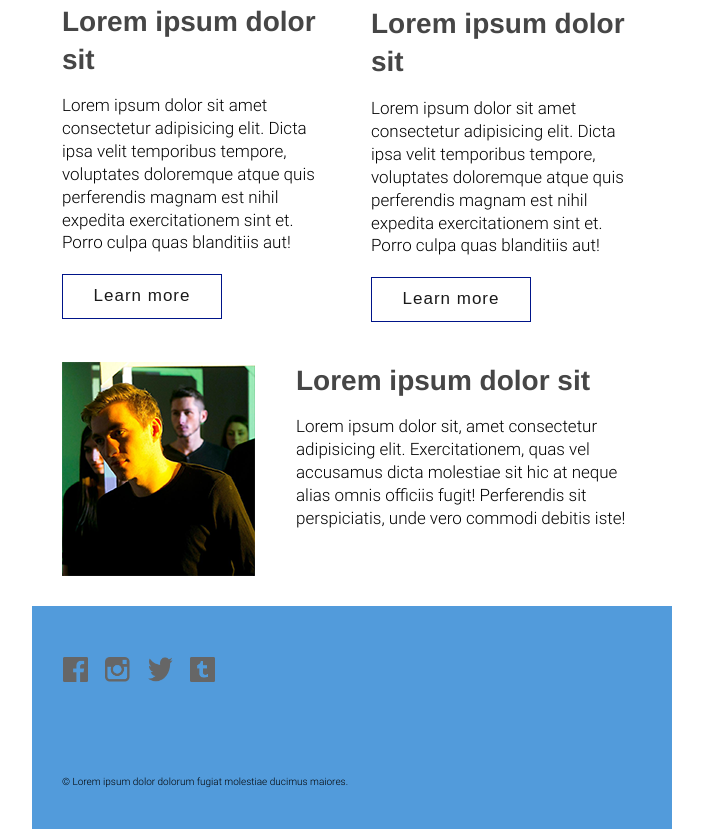
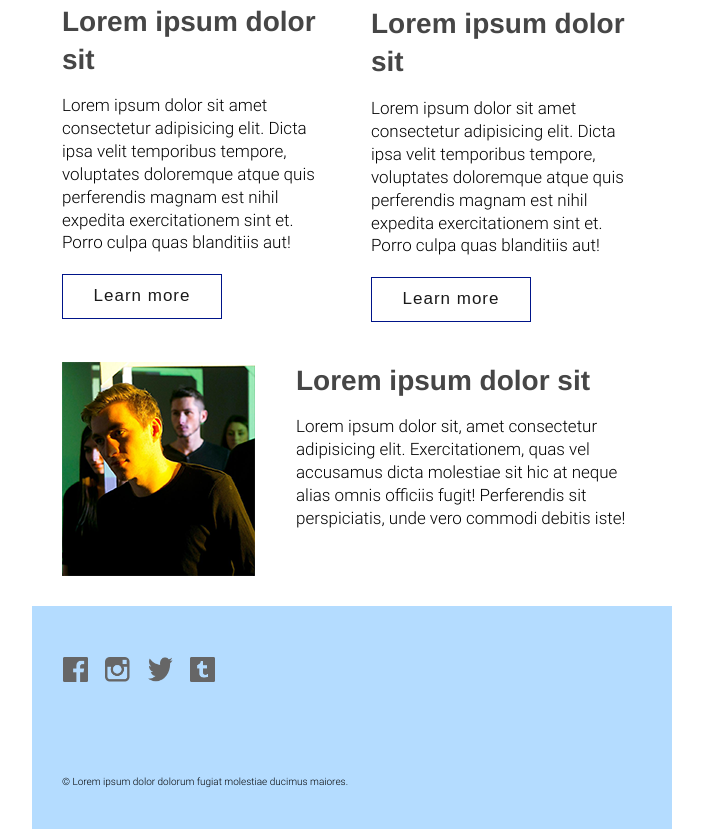
Before and after one commit to jhkette/emailer, a plain HTML site: page index.html in a window 1280 px wide. Shown: the part 979-1809 px from the top of the page, without its empty margins (288-991 px from the left). Drawn offline with Linux system fonts and the light colour scheme.

Commit message:
blue change

```diff
--- a/index.html
+++ b/index.html
@@ -599,7 +599,7 @@
             <tr>
               <td
                 class="footer fallback-font"
-                style="padding: 50px 30px 10px 30px; background-color: #529bdb;
+                style="padding: 50px 30px 10px 30px; background-color: #b4dcff;
           font-family:'Roboto', Helvetica,Arial, sans-serif; font-size: 10px;"
                 bgcolor="#eaeaea"
                 valign="top"
@@ -636,7 +636,7 @@
             <tr>
               <td
                 class="footer fallback-font"
-                style="padding: 80px 30px 40px 30px; background-color: #529bdb;;"
+                style="padding: 80px 30px 40px 30px; background-color: #b4dcff;"
                 bgcolor="#eaeaea"
                 valign="top"
               >
```
